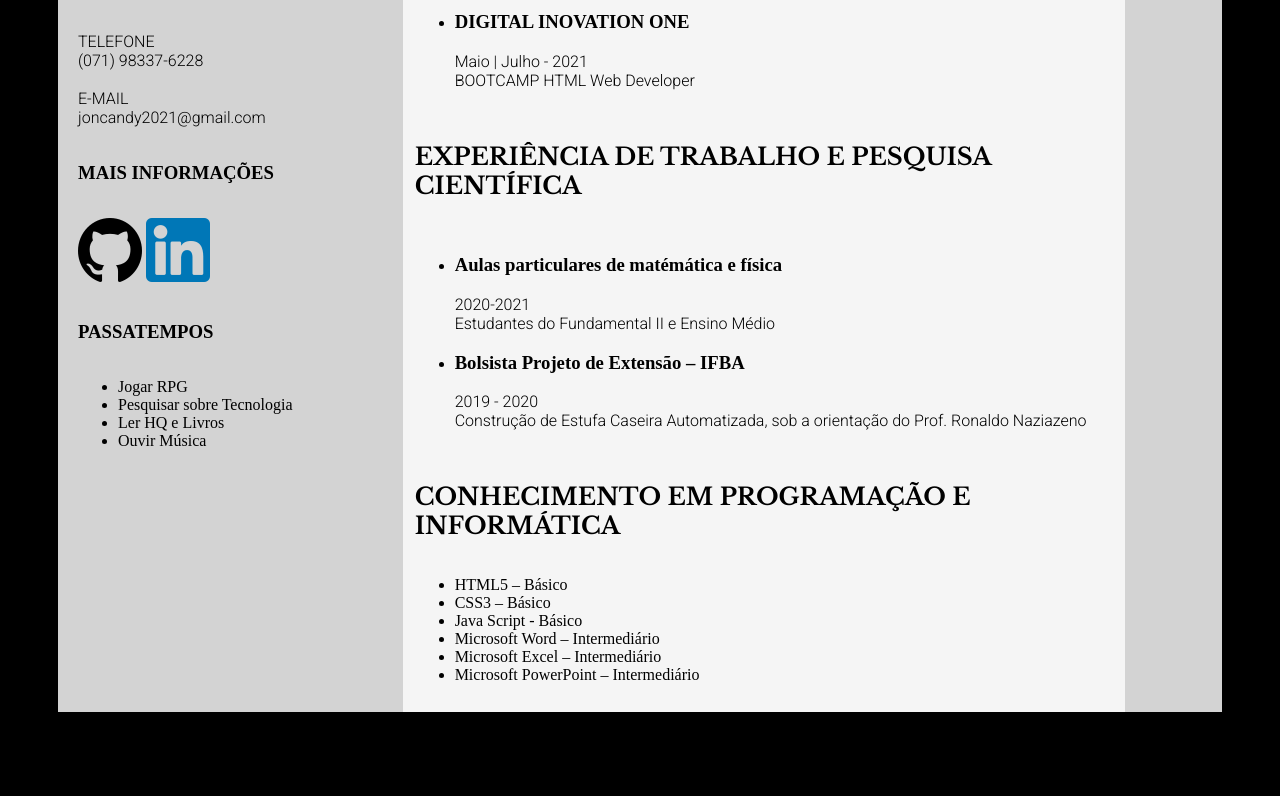
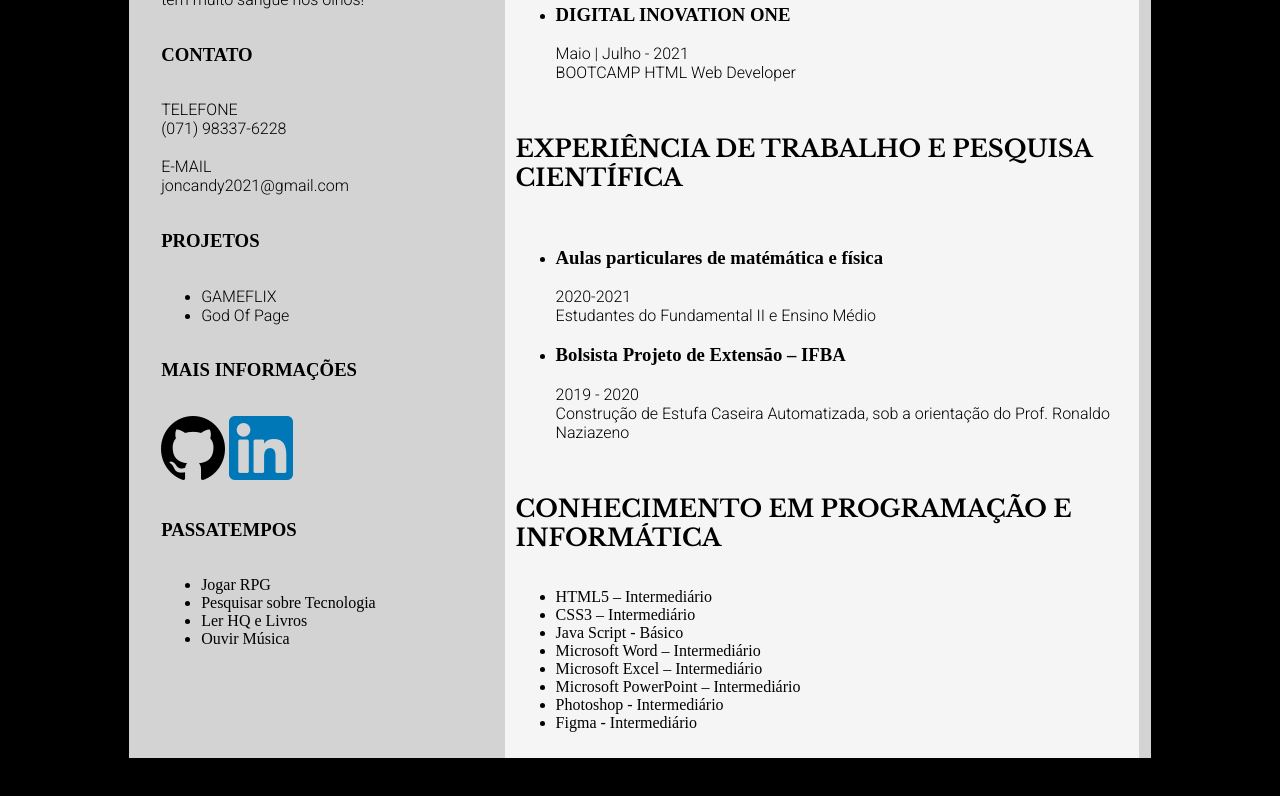
Before and after one commit to JonzCandy/Meu-Curriculo, a plain HTML site: page index.html in a window 1280 px wide. Shown: the part 844-1640 px from the top of the page. Before the commit the page ends 1614 px from the top, so only its background shows below. Drawn offline with nearby package versions, Linux system fonts and the light colour scheme.

Commit message:
Atualizando expansividade, adicionando trabalhos

```diff
--- a/index.html
+++ b/index.html
@@ -56,6 +56,11 @@
                     <br />
                     <a href="mailto:joncandy2021@gmail.com" target="_blanked">joncandy2021@gmail.com</a>
                 </p>
+                <h3>PROJETOS</h3>
+                <ul>
+                    <li><a href="https://jonzcandy.github.io/Clonando-a-senhora-Flix/" target="_blanked">GAMEFLIX</a></li>
+                    <li><a href="https://jonzcandy.github.io/God-Of-Page/" target="_blanked">God Of Page</a></li>
+                </ul>
                 <h3>MAIS INFORMAÇÕES</h3>
                 <p>
                     <a href="https://github.com/JonzCandy" target="_blanked"><img src="imgs/github-logo.png" alt="icone do github" /></a>
@@ -127,12 +132,14 @@
                 </ul>
                 <h2>CONHECIMENTO EM PROGRAMAÇÃO E INFORMÁTICA</h2>
                 <ul class="conhecimento">
-                    <li> HTML5 – Básico</li>
-                    <li> CSS3 – Básico</li>
+                    <li> HTML5 – Intermediário</li>
+                    <li> CSS3 – Intermediário</li>
                     <li> Java Script - Básico</li>
                     <li> Microsoft Word – Intermediário</li>
                     <li> Microsoft Excel – Intermediário</li>
                     <li> Microsoft PowerPoint – Intermediário</li>
+                    <li> Photoshop - Intermediário</li>
+                    <li> Figma - Intermediário</li>
                 </ul>
             </section>
         </main>
--- a/style.css
+++ b/style.css
@@ -1,16 +1,17 @@
 body {
     background-color: black;
-    padding: 50px;
+    padding: 5%;
 }
 
 /*Cabeçalho*/
 header {
     display: flex;
     flex-direction: row;
+    flex-wrap: wrap;
     background-color: lightgrey;
     align-items: center;
     position: relative;
-    max-width: 1200px;
+    max-width: 90%;
     margin: auto;
 }
 
@@ -18,26 +19,27 @@ header {
     display: flex;
     flex-direction: column;
     margin: auto;
-    margin-left: 70px;
     padding: 1%;
     width: 60%;
     background-color: whitesmoke;
+    text-align: center;
 }
 
 .foto {
     width: 250px;
     height: 250px;
     border-radius: 50%;
-    box-shadow: -10px -10px 50px rgb(0, 0, 0);
-    margin: 10px;
+    box-shadow: -10px 10px 50px rgb(0, 0, 0);
+    margin: auto;
 }
 
 /*Corpo*/
 main {
     display: flex;
     flex-direction: row;
+    flex-wrap: wrap;
     background-color: lightgray;
-    max-width: 1200px;
+    max-width: 90%;
     margin: auto;
 }
 
@@ -45,8 +47,9 @@ main {
     display: flex;
     flex-direction: column;
     max-width: 300px;
-    padding: 20px;
+    padding: 2%;
     text-align: justify;
+    margin: auto;
 }
 
 #conteudo {
@@ -56,7 +59,6 @@ main {
     margin: auto;
     padding: 1%;
     width: 60%;
-    margin-left: 5px;
 }
 
 h1,h2,h4 {
@@ -77,14 +79,14 @@ a:visited {
 a:focus {
     border: 1px solid black;
     background: gray;
-    font-size: 20px;
+    font-size: 125%;
 }
 a:active {
     background: rgb(255, 255, 255);
 }
 a:hover {
     background: rgb(255, 255, 255);
-    font-size: 20px;
+    font-size: 125%;
 }
 a:link {
     color: rgb(0, 0, 0);
```
